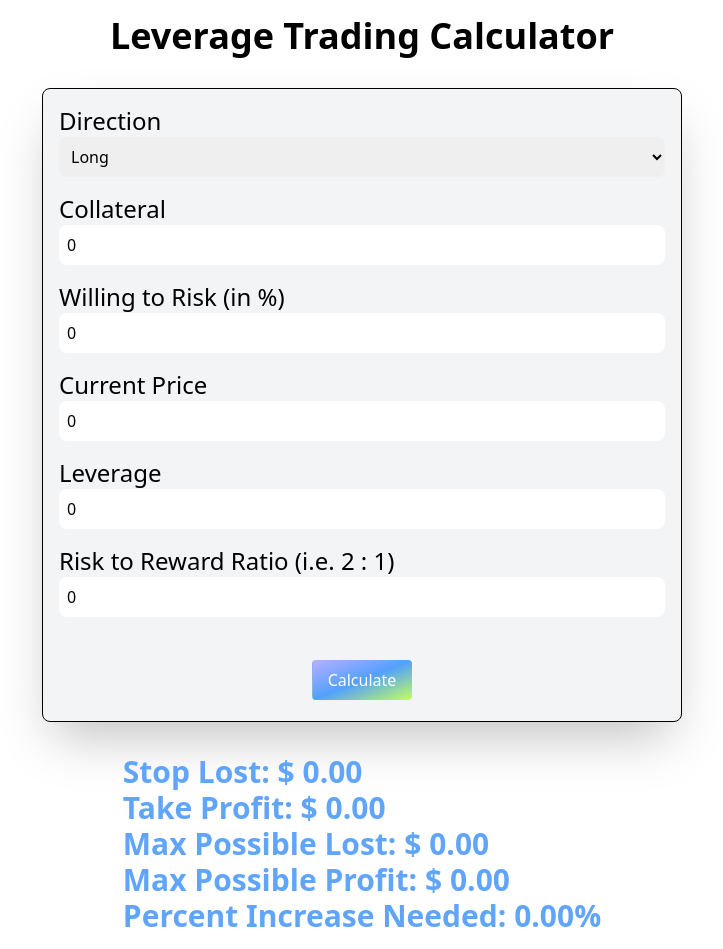
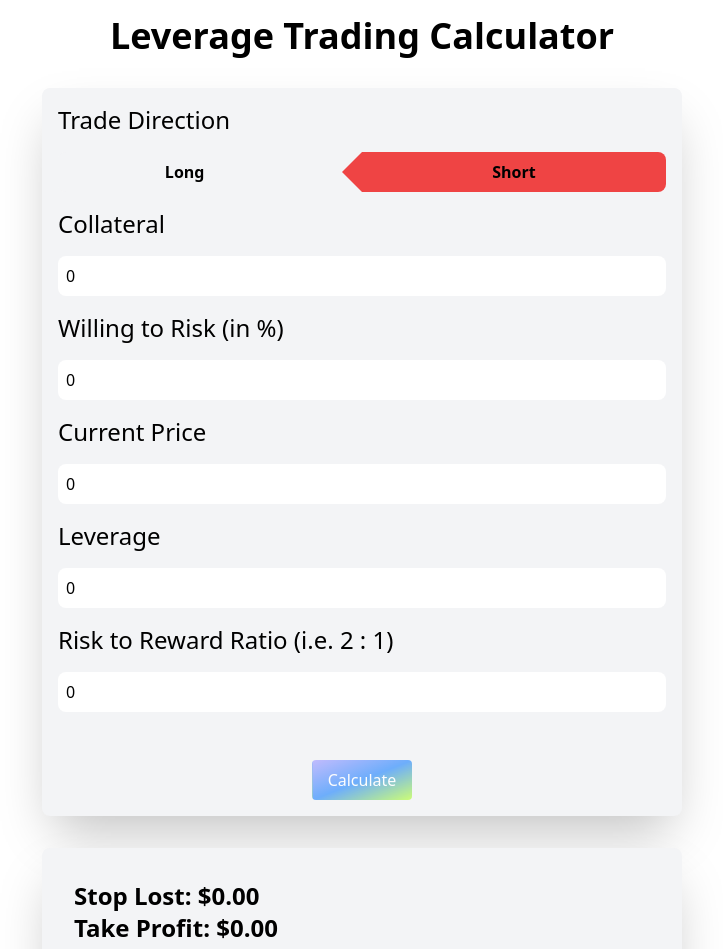
Before and after one commit to 0xD4V1NC1/leverage-trading-calculator, a Next.js app: page / in a window 1280 px wide. Shown: the part 80-1029 px from the top of the page, without its empty margins (278-1001 px from the left). Built offline with nearby package versions, Linux system fonts and the light colour scheme.

Commit message:
stashing changes... still need to fix values bug

```diff
--- a/components/Components/Calculator.tsx
+++ b/components/Components/Calculator.tsx
@@ -10,6 +10,7 @@ type Direction = 'short' | 'long';
 
 const CalculatorSchema = Yup.object().shape({
   direction: Yup.mixed<Direction>().oneOf(['short', 'long']).required('This field is required'),
+  // isLongTrade: Yup.boolean().required('This field is required'),
   collateral: Yup.number().positive().typeError('you must specify a number').required('This field is required'),
   currentPrice: Yup.number().positive().typeError('you must specify a number').required('This field is required'),
   willingToRiskPercentage: Yup.number().positive().typeError('you must specify a number').required('This field is required'),
@@ -17,17 +18,30 @@ const CalculatorSchema = Yup.object().shape({
   riskToRewardRatio: Yup.number().positive().typeError('you must specify a number').required('This field is required'),
 });
 
-// const FormLabel = () => ();
-const Result = ({ text, number, isPercent }: { text: string, number: any, isPercent?: boolean }) => (
+const Result = ({
+  text, number, isPercent, numberClasses,
+}: { text: string, number: any, isPercent?: boolean, numberClasses?: string }) => (
   <div className="flex">
-    <p className="">{text}</p>
-    <p className="">
+    <p>{text}</p>
+    <p className={`${numberClasses || ''}`}>
       &nbsp;
+      {isPercent ? '' : '$'}
       {number.toFixed(2)}
       {isPercent ? '%' : ''}
     </p>
   </div>
 );
+
+/* <div id="direction-group" className={sectionGroupClasses}>
+          <label className={labelClasses} htmlFor="direction">
+            Direction
+          </label>
+          <Field className={fieldClasses} as="select" name="direction">
+            <option value="short">Short</option>
+            <option value="long">Long</option>
+          </Field>
+          <ErrorMessage component="a" className={errorMsgClasses} name="direction" />
+        </div> */
 
 const Calculator = () => {
   const [stopPrice, setStopPrice] = useState<number>(0);
@@ -35,18 +49,19 @@ const Calculator = () => {
   const [maxLost, setMaxLost] = useState<number>(0);
   const [maxProfit, setMaxProfit] = useState<number>(0);
   const [assetPercentChange, setAssetPercentChange] = useState<number>(0);
-  const [tradeDirection, setTradeDirection] = useState<Direction>('long');
+  const [isLong, setIsLong] = useState<boolean>(false);
 
   const sectionGroupClasses = 'grid grid-col-2 mb-4';
-  const labelClasses = 'text-2xl text-semibold text-black dark:text-white mr-4';
+  const labelClasses = 'text-2xl text-semibold text-black dark:text-white mr-4 mb-4';
   const fieldClasses = 'rounded-lg p-2';
   const errorMsgClasses = 'text-red-500';
+  // const tradeDirection = isLong ? 'long' : 'short';
 
   const doCalculations = (values:any) => {
+    console.log('Values (doCalculations): ', values);
     const {
       direction, collateral, willingToRiskPercentage, currentPrice, leverage, riskToRewardRatio,
-    } = values; // long, 100, $10 or 10%, 1000, 40, 2
-    setTradeDirection(direction);
+    } = values;
 
     const totalDollarValue = (collateral * leverage); // 4000
     const sharesCanBuy = (collateral * leverage) / currentPrice; // 4 shares
@@ -66,7 +81,7 @@ const Calculator = () => {
       setMaxLost(maxPossibleLost);
       setMaxProfit(maxPossibleProfit);
       setAssetPercentChange(percentIncreaseNeeded);
-    } else if (direction === 'short') {
+    } else {
       const stopLostPrice = currentPrice + (willingToRiskPercentage * perPercentRate); // 997.5 --> which would be a $10 and 10% lost... (@TODO is this dollar or percent?)
       const targetProfit = (willingToRiskPercentage * riskToRewardRatio); // WTR $10 and RtR is 2... so 10 * 2
       const takeProfitPrice = currentPrice - (targetProfit * perPercentRate);
@@ -78,31 +93,57 @@ const Calculator = () => {
       setAssetPercentChange(percentDecreaseNeeded);
     }
   };
+
+  console.log('tradeDirection', isLong);
   return (
     <div className="flex flex-col w-full">
       <Formik
         initialValues={{
-          direction: 'long',
+          direction: isLong ? 'long' : 'short',
           collateral: 0,
           willingToRiskPercentage: 0,
           currentPrice: 0,
           leverage: 0,
           riskToRewardRatio: 0,
         }}
-        onSubmit={(values) => doCalculations(values)}
+        onSubmit={(values) => {
+          console.log('shit was submitted');
+          doCalculations(values);
+        }}
         validationSchema={CalculatorSchema}
       >
-        <Form className="flex flex-col justify-center bg-gray-100 dark:bg-[#121212] shadow-2xl dark:shadow-[#222] p-4 rounded-lg mx-auto w-4/5 md:w-1/2 border-[1px] border-black dark:border-white">
+        {({ setFieldValue, values }) => (
+          <Form className="flex flex-col justify-center bg-gray-100 dark:bg-[#121212] shadow-2xl dark:shadow-[#222] p-4 rounded-lg mx-auto w-4/5 md:w-1/2">
+
             <div id="direction-group" className={sectionGroupClasses}>
-            <label className={labelClasses} htmlFor="direction">
-              Direction
-            </label>
-            {/* <Field className={fieldClasses} id="direction" name="direction" /> */}
-            <Field className={fieldClasses} as="select" name="direction">
-              <option value="short">Short</option>
-              <option value="long">Long</option>
-            </Field>
-            <ErrorMessage component="a" className={errorMsgClasses} name="direction" />
+              <label className={labelClasses} htmlFor="direction"> Trade Direction </label>
+              <div className="flex w-full">
+                <button
+                  type="button"
+                  name="direction"
+                  // @TODO talk to Tim... why do i have to do inverse logic for this to work
+                  value={isLong ? 'short' : 'long'}
+                  onClick={(e) => {
+                    const { value } = e.target as HTMLTextAreaElement;
+                    console.log('toggle clicked');
+                    console.log('value', value);
+                    console.log('direction', values.direction);
+
+                    setIsLong(!isLong);
+                    setFieldValue('direction', value);
+                  }}
+                  className="flex w-full font-bold rounded-lg"
+                >
+                  <div className={`${isLong ? 'bg-green-500 text-black dark:text-white w-6/12' : 'bg-gray-100 text-black dark:bg-[#121212] dark:text-white w-5/12'} rounded-l-lg py-2`}>
+                    <p>Long</p>
+                  </div>
+                  <div className={`w-1/12 border-solid ${isLong ? 'border-l-green-500 border-l-[20px] border-y-transparent border-y-[20px] border-r-0' : 'border-r-red-500 border-r-[20px] border-y-transparent border-y-[20px] border-l-0'} bg-gray-100 dark:bg-[#121212]`} />
+
+                  <div className={`${isLong ? 'bg-gray-100 text-black dark:bg-[#121212] dark:text-white w-5/12' : 'bg-red-500 text-black dark:text-white w-6/12'} rounded-r-lg py-2`}>
+                    <p>Short</p>
+                  </div>
+                </button>
+              </div>
             </div>
 
             <div id="collateral-group" className={sectionGroupClasses}>
@@ -117,7 +158,7 @@ const Calculator = () => {
               />
             </div>
 
-          <div id="willing-to-risk-in-dollar-group" className={sectionGroupClasses}>
+            <div id="willing-to-risk-in-percent-group" className={sectionGroupClasses}>
               <label className={labelClasses} htmlFor="willingToRiskPercentage">
                 Willing to Risk (in %)
               </label>
@@ -162,18 +203,20 @@ const Calculator = () => {
             </div>
 
             <div className="mt-8 flex justify-center">
-            <Button type="submit" className="py-2 px-4 animate-bounce" text="Calculate" ariaLabel="calculate" color="primary" />
+              <Button type="submit" className="py-2 px-4 animate-pulse" text="Calculate" ariaLabel="calculate" color="primary" />
             </div>
           </Form>
+        )}
+
       </Formik>
-      <div className="text-xl md:text-3xl font-bold text-blue-400 mx-auto pt-8">
-        <Result text="Stop Lost: $" number={stopPrice} />
-        <Result text="Take Profit: $" number={takeProfit} />
-        <Result text="Max Possible Lost: $" number={maxLost} />
-        <Result text="Max Possible Profit: $" number={maxProfit} />
-        {tradeDirection === 'long' ? (
-          <Result text="Percent Increase Needed: " number={assetPercentChange} isPercent />
-        ) : <Result text="Percent Decrease Needed: " number={assetPercentChange} isPercent />}
+      <div className="text-lg md:text-2xl font-bold text-black dark:text-white mx-auto p-8 bg-gray-100 dark:bg-[#121212] shadow-2xl dark:shadow-[#222] rounded-lg mt-8 w-4/5 md:w-1/2">
+        <Result text="Stop Lost:" number={stopPrice} />
+        <Result text="Take Profit:" number={takeProfit} />
+        <Result text="Max Possible Lost:" number={maxLost} numberClasses="text-red-500" />
+        <Result text="Max Possible Profit:" number={maxProfit} numberClasses="text-green-500" />
+        {isLong ? (
+          <Result text="Percent Increase Needed: " number={assetPercentChange} numberClasses="text-green-500" isPercent />
+        ) : <Result text="Percent Decrease Needed: " number={assetPercentChange} numberClasses="text-red-500" isPercent />}
       </div>
     </div>
   );
```
Also changed, not shown: 1 other file (tests, documents, lock files or other folders). Lines whose indentation alone changed are shown as unchanged.
